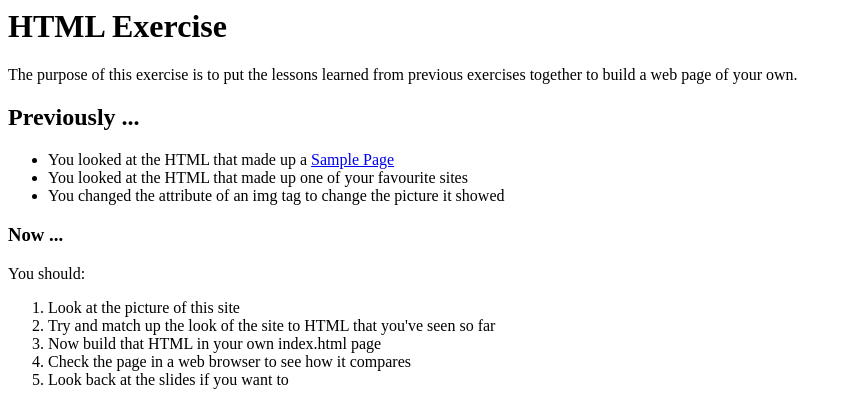
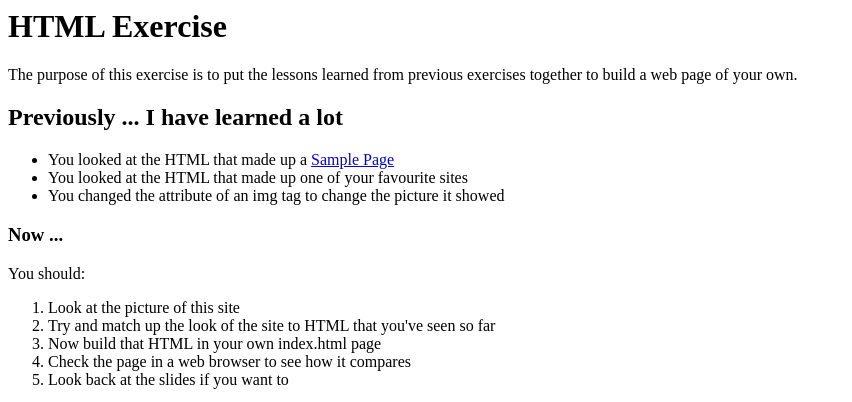
Before and after one commit to Elkerd/Elkerd.github.io, a plain HTML site: page index.html in a window 1280 px wide. Shown: the top 402 px of the page, without its empty margins (0-852 px from the left). Drawn offline with Linux system fonts and the light colour scheme.

Commit message:
second commit

```diff
--- a/index.html
+++ b/index.html
@@ -7,7 +7,7 @@
 <body>
 	<h1>HTML Exercise</h1>
 	<p>The purpose of this exercise is to put the lessons learned from previous exercises together to build a web page of your own.</p>
-	<h2>Previously ...</h2>
+	<h2>Previously ... I have learned a lot</h2>
 	<p><ul>
 		<li>You looked at the HTML that made up a <a href="http://edinburgh.codefirstgirls.org.uk/courses/html/sample.html">Sample Page</a></li>
 		<li>You looked at the HTML that made up one of your favourite sites </li>
```
